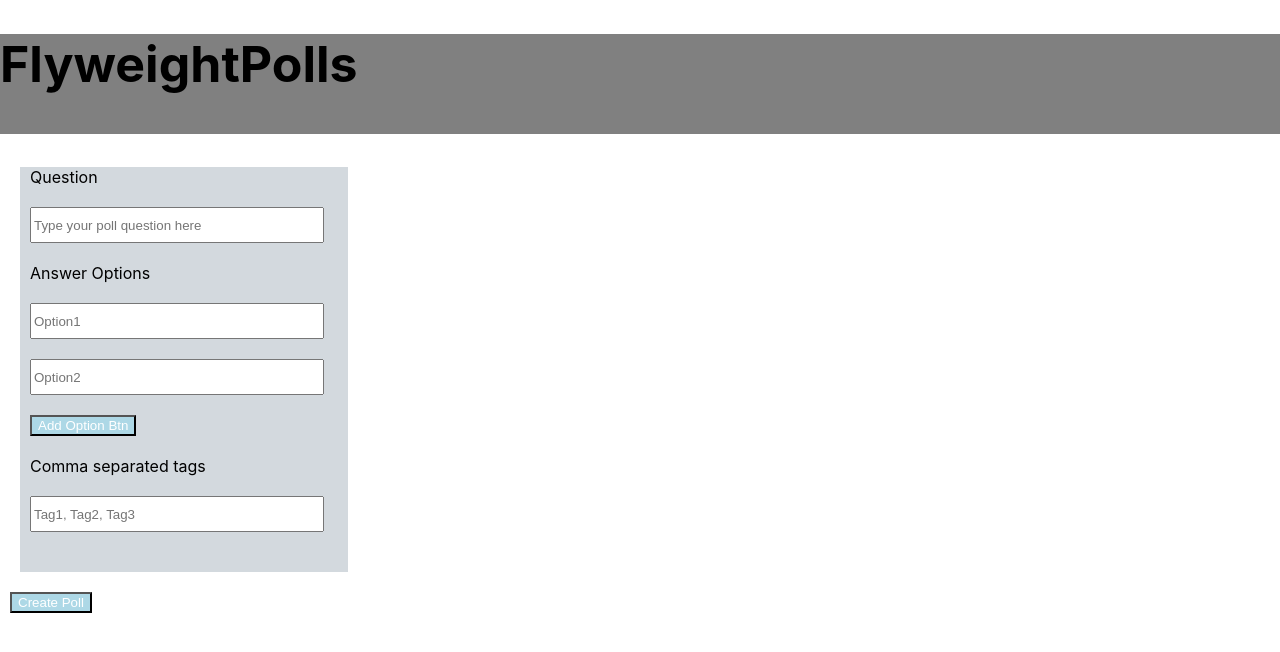
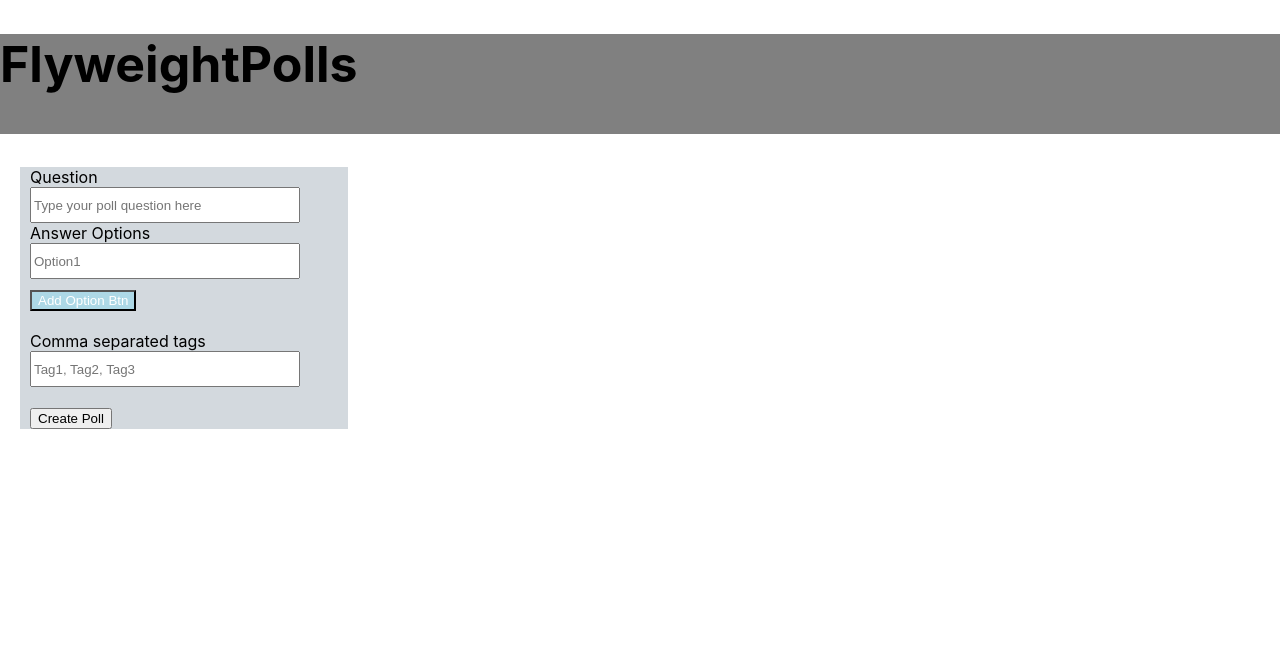
Before and after one commit to MJ-1-2-3/reactpoll, a React (Create React App) app: page /create in a window 1280 px wide. Shown: the top 652 px of the page. Built offline with nearby package versions, Linux system fonts and the light colour scheme.

Commit message:
Create poll submit

```diff
--- a/src/AddOptionBtn.js
+++ b/src/AddOptionBtn.js
@@ -1,8 +1,9 @@
 import React from 'react'
 
-function AddOptionBtn() {
+function AddOptionBtn({ onAddOption }) {
     const handleClick = () => {
         console.log("Add Option Btn clicked");
+        onAddOption();
     };
 
     const buttonStyle={
@@ -11,7 +12,7 @@ function AddOptionBtn() {
     }
 
   return (
-    <button style={buttonStyle} onClick={handleClick}>Add Option Btn</button>
+    <button type = "button" style={buttonStyle} onClick={handleClick}>Add Option Btn</button>
 
   );
 };
--- a/src/App.js
+++ b/src/App.js
@@ -11,7 +11,7 @@ function App() {
         <Routes>
           <Route path="/" element={<Home />} />
           {/* <Route path="/polls/" element={<PollDetail />} /> */}
-          <Route path="/polls/:id" element={<PollDetail />} />
+<Route path="/polls/:id" element={<PollDetail />} />
           <Route path="/vote/:id" element={<VoteOnThisPoll />} />
           <Route path="/create" element={<CreatePoll />} />
         </Routes>
--- a/src/MainContent.js
+++ b/src/MainContent.js
@@ -1,7 +1,25 @@
-import React, { useEffect, useState, useContext } from 'react';
-import { Link } from 'react-router-dom';
-import { useLocation } from 'react-router-dom';
-import TagsContext from './TagsContext';
+import React, { useEffect, useState, useContext } from "react";
+import { Link } from "react-router-dom";
+import { useLocation } from "react-router-dom";
+import TagsContext from "./TagsContext";
+
+const styles = {
+  table: {
+    width: "100%",
+    borderCollapse: "collapse",
+    border: "1px solid black",
+  },
+  th: {
+    border: "1px solid black",
+    padding: "8px",
+    textAlign: "left",
+    backgroundColor: "#f2f2f2",
+  },
+  td: {
+    border: "1px solid black",
+    padding: "8px",
+  },
+};
 
 function MainContent() {
   const [data, setData] = useState([]);
@@ -9,13 +27,13 @@ function MainContent() {
   const location = useLocation();
 
   useEffect(() => {
-    let url = 'http://127.0.0.1:8000/polls/getpolls/';
+    let url = "http://127.0.0.1:8000/polls/getpolls/";
 
     if (selectedTags.length !== 0) {
-      const tagsString = selectedTags.join(',');
-      console.log('Tags:', tagsString);
-      url = 'http://127.0.0.1:8000/polls/tag/' + tagsString + '/';
-      console.log('URL:', url);
+      const tagsString = selectedTags.join(",");
+      console.log("Tags:", tagsString);
+      url = "http://127.0.0.1:8000/polls/tag/" + tagsString + "/";
+      console.log("URL:", url);
     }
 
     fetch(url)
@@ -23,37 +41,36 @@ function MainContent() {
         if (response.ok) {
           return response.json();
         } else {
-          throw new Error('Error fetching data');
+          throw new Error("Error fetching data");
         }
       })
       .then((data) => {
-        console.log('API response:', data);
+        console.log("API response:", data);
         setData(data);
       })
       .catch((error) => {
-        console.error('Error fetching data:', error);
+        console.error("Error fetching data:", error);
       });
   }, [selectedTags]);
 
   return (
     <div>
-      <table className="my-table">
+      <table style={styles.table}>
         <thead>
           <tr>
-            <th>Number</th>
-            <th>Poll Question</th>
-            <th>Total Votes</th>
-            <th>Tags</th>
+            <th style={styles.th}>Number</th>
+            <th style={styles.th}>Poll Question</th>
+            <th style={styles.th}>Total Votes</th>
+            <th style={styles.th}>Tags</th>
           </tr>
         </thead>
         <tbody>
           {data.map((item, index) => (
             <tr key={index}>
-              <td>{index + 1}</td>
-              <td>
+              <td style={styles.td}>{index + 1}</td>
+              <td style={styles.td}>
                 <Link
                   to={{
-                    // pathname: `/vote/${item.id}`,
                     pathname: `/polls/${item.id}`,
                     state: { background: location },
                   }}
@@ -61,8 +78,8 @@ function MainContent() {
                   {item.Question}
                 </Link>
               </td>
-              <td>{calculateTotalVotes(item.OptionVote)}</td>
-              <td>{item.Tags.join(', ')}</td>
+              <td style={styles.td}>{calculateTotalVotes(item.OptionVote)}</td>
+              <td style={styles.td}>{item.Tags.join(", ")}</td>
             </tr>
           ))}
         </tbody>
--- a/src/PollDetail.js
+++ b/src/PollDetail.js
@@ -2,7 +2,6 @@ import React ,  { useEffect ,useState} from "react";
 import Heading from "./Heading";
 import VoteOnThisPollBtn from "./VoteOnThisPollBtn";
 import Table2 from "./Table2";
-import Tags from "./Tags";
 import { PieChart } from "./PieChart";
 import { useNavigate ,useParams} from "react-router-dom";
 
@@ -39,11 +38,25 @@ const styles = {
     gridTemplateRows: "1fr 3fr 3fr",
     gridTemplateColumns: "1fr 4fr 6fr",
   },
-  footer: {
-    padding: "0 3rem",
-  },
+
   caption: {
     justifyContent: "center",
+  },
+
+  table: {
+    width: "100%",
+    borderCollapse: "collapse",
+    border: "1px solid black", // Add border to the table
+  },
+  th: {
+    border: "1px solid black",
+    padding: "8px",
+    textAlign: "left",
+    backgroundColor: "#f2f2f2", // Add background color to table header
+  },
+  td: {
+    border: "1px solid black",
+    padding: "8px",
   },
 };
 
@@ -52,6 +65,7 @@ export default function PollDetail() {
   const {id} = useParams();
   const [question, setQuestion] = useState("");
   const [tableData, setTableData] = useState([]);
+  const [tags, setTags] = useState([]);
 
   useEffect(() => {
     // Function to make the API call
@@ -61,7 +75,8 @@ export default function PollDetail() {
         const data = await response.json();
         console.log(data); // Print the response data in the console
         setQuestion(data.Question); // Set the question in the state
-        setTableData(data.tableData); // Set the table data in the state
+        setTableData(data.OptionVote); // Set the table data in the state
+        setTags(data.Tags);
       } catch (error) {
         console.error(error); // Print any error that occurred
       }
@@ -73,29 +88,75 @@ export default function PollDetail() {
   const handleVoteClick = () => {
     navigate(`/vote/${id}`);
   };
+//   return (
+//     <div style={styles.main}>
+//       <Heading />
+//       <div style={styles.container}>
+//         <div style={styles.content}>
+//           <h1 style={styles.heading}> {question}</h1> {/* Display the question here */}
+//           <button style={styles.btn} onClick={handleVoteClick}>
+//             Vote on this Poll
+//           </button>
+//           <br />
+//           <br />
+//           <Table2 data={tableData} /> {/* Pass the table data as props */}
+//         </div>
+//         <div style={styles.figure}>
+//           <PieChart />
+//           <div>
+//             <p style={styles.caption}>Total Votes : 22</p>
+//           </div>
+//         </div>
+//       </div>
+//       <div style={styles.footer}>
+//         <p>Tags: Sports, Games</p>
+//       </div>
+//     </div>
+//   );
+// }
+
+
+
+
 return (
   <div style={styles.main}>
     <Heading />
     <div style={styles.container}>
       <div style={styles.content}>
-          <h1 style={styles.heading}> {question}</h1> {/* Display the question here */}
+        <h1 style={styles.heading}>{question}</h1>
         <button style={styles.btn} onClick={handleVoteClick}>
           Vote on this Poll
         </button>
         <br />
         <br />
-          <Table2 data={tableData} /> {/* Pass the table data as props */}
+        <table style={styles.table}>
+          <thead>
+            <tr>
+              <th style={styles.th}>Option</th>
+              <th style={styles.th}>TotalVotes</th>
+            </tr>
+          </thead>
+          <tbody>
+            {Object.entries(tableData).map(([option, totalVotes], index) => (
+              <tr key={index}>
+
+                <td style={styles.td}>{option}</td>
+                <td style={styles.td}>{totalVotes}</td>
+              </tr>
+            ))}
+          </tbody>
+        </table>
       </div>
       <div style={styles.figure}>
         <PieChart />
         <div>
-            <p style={styles.caption}>Total Votes : 22</p>
+          <p style={styles.caption}>Total Votes: 22</p>
+        </div>
+
       </div>
     </div>
-      </div>
-      <div style={styles.footer}>
-        <p>Tags: Sports, Games</p>
-      </div>
+    <p>Tags: {tags.join(", ")}</p>
+
   </div>
 );
 }
--- a/src/QandA.js
+++ b/src/QandA.js
@@ -1,34 +1,214 @@
-import React from 'react'
-import './QandA.css';
-import './AddOptionBtn'
-import AddOptionBtn from './AddOptionBtn';
-import CreatePollBtn from './CreatePollBtn';
-function QandA() {
-  return (
-        <div class="list">
-          <div class="form">
-            <form />
-            <label for="question" >Question</label><br/>
-            <input class="box" type="text" id="question" name="question" placeholder="Type your poll question here"  /><br />
+// import React, { useState } from 'react';
+// import { useNavigate } from 'react-router-dom';
+// import './QandA.css';
+// import './AddOptionBtn'
+// import AddOptionBtn from './AddOptionBtn';
 
-            <label for="answer">Answer Options</label><br/>
-            <input type = "text" class="box" id = "option1" name="option1" placeholder="Option1"  /><br/>
-            <input type = "text" id = "option2" class="box"  name="option2" placeholder="Option2"  /><br/>
+// const styles = {
+//   optionInput: {
+//     marginBottom: '10px', // Add spacing between options
+//   },
+// };
+// function QandA() {
+//   const [options, setOptions] = useState(['']);
+//   const [question, setQuestion] = useState('');
+//   const [tags, setTags] = useState('');
+//   const navigate = useNavigate();
 
-            <AddOptionBtn />
-            <div class="Double_arrow"></div><br />
+//   const handleAddOption = () => {
+//     setOptions([...options, '']);
+//   };
 
-            <label for="tags">Comma separated tags</label><br/>
-            <input type = "text"  class="box" id="tags" name="tags" placeholder="Tag1, Tag2, Tag3" /><br/><br/>
+//   const handleOptionChange = (index, value) => {
+//     const updatedOptions = [...options];
+//     updatedOptions[index] = value;
+//     setOptions(updatedOptions);
+//   };
+//   const handleSubmit = async (e) => {
+//     e.preventDefault();
 
-            </div>
-            <br />
-            <CreatePollBtn />
+//     const data = {
+//       question,
+//       options,
+//       tags,
+//     };
+//   }
+
+//   try {
+//     const url = `http://127.0.0.1:8000/polls/api1/`;
+//     const config = {
+//       method: 'POST',
+//       headers: {
+//         'Accept': 'application/json',
+//         'Content-Type': 'application/json',
+//       },
+//       body: JSON.stringify(data),
+//     };
+//     const response = await fetch(url, config);
+//     if (response.ok) {
+//       // Redirect the user after successful submission
+//       navigate('/success'); // Replace '/success' with your desired success page URL
+//     } else {
+//       // Handle other responses or show an error message
+//     }
+//   } catch (error) {
+//     // Handle error or show an error message
+//   }
+
+//   };
+
+//   return (
+//         <div class="list">
+//           <div class="form">
+//             <form />
+//             <label for="question" >Question</label><br/>
+//             <input class="box" type="text" id="question" name="question" placeholder="Type your poll question here"  /><br />
+
+//             <label for="answer">Answer Options</label><br/>
+//             {options.map((option, index) => (
+//             <input
+//               key={index}
+//               type="text"
+//               className="box"
+//               style={styles.optionInput}
+//               value={option}
+//               onChange={(e) => handleOptionChange(index, e.target.value)}
+//               placeholder={`Option${index + 1}`}
+//             />
+//           ))}
 
 
-          </div>
+//             <AddOptionBtn  onAddOption={handleAddOption}/>
+//             <div class="Double_arrow"></div><br />
 
-  )
+//             <label for="tags">Comma separated tags</label><br/>
+//             <input type = "text"  class="box" id="tags" name="tags" placeholder="Tag1, Tag2, Tag3" /><br/><br/>
+
+//             </div>
+//             <br />
+//             <button type="submit">Create Poll</button>
+
+
+//           </div>
+
+//   );
+// }
+
+// export default QandA;
+
+
+import React, { useState } from 'react';
+import { useNavigate } from 'react-router-dom';
+import './QandA.css';
+import './AddOptionBtn';
+import AddOptionBtn from './AddOptionBtn';
+
+const styles = {
+  optionInput: {
+    marginBottom: '10px', // Add spacing between options
+  },
+};
+
+function QandA() {
+  const [OptionVote, setOptions] = useState(['']);//decalre state variable OptionVote and its setter function setOptions
+  const [Question, setQuestion] = useState('');
+  const [Tags, setTags] = useState(['']);
+  const navigate = useNavigate();
+
+  const handleAddOption = () => {
+
+    setOptions([...OptionVote, '']); //spread operator that creates a shallow copy of thw options array
+  };
+
+  const handleOptionChange = (index, value) => {
+    const updatedOptions = [...OptionVote];
+    updatedOptions[index] = value;
+    setOptions(updatedOptions);
+  };
+
+  const handleSubmit = async (e) => { //arrow function taking event e as parameter
+    e.preventDefault();
+
+    const data = {
+      Question,
+      OptionVote,
+      Tags,
+    };
+
+    try {
+      const url = 'http://127.0.0.1:8000/polls/api1/';
+      const config = {     //Has the configuration options for fethch request
+        method: 'POST',
+        headers: {
+          'Accept': 'application/json',
+          'Content-Type': 'application/json',
+        },
+        body: JSON.stringify(data),
+
+      };
+
+      const response = await fetch(url, config);  //await waits for the response to be resolved before continuing code execution
+
+      if (response.ok) {
+        // Redirect the user after successful submission
+        navigate('/'); // Replace '/success' with your desired success page URL
+      } else {
+        // Handle other responses or show an error message
+      }
+    } catch (error) {
+      // Handle error or show an error message
+    }
+
+
+  };
+
+  return (
+    <div className="list">
+      <div className="form">
+        <form onSubmit={handleSubmit}>
+          <label htmlFor="question">Question</label><br/>
+          <input
+            className="box"
+            type="text"
+            id="question"
+            name="question"
+            placeholder="Type your poll question here"
+            value={Question}
+            onChange={(e) => setQuestion(e.target.value)}
+          /><br />
+
+          <label htmlFor="answer">Answer Options</label><br/>
+          {OptionVote.map((OptionVote, index) => (
+            <input
+              key={index}
+              type="text"
+              className="box"
+              style={styles.optionInput}
+              value={OptionVote}
+              onChange={(e) => handleOptionChange(index, e.target.value)}
+              placeholder={`Option${index + 1}`}
+            />
+          ))}
+
+          <AddOptionBtn onAddOption={ handleAddOption} />
+          <div className="Double_arrow"></div><br />
+
+          <label htmlFor="tags">Comma separated tags</label><br/>
+          <input
+            type="text"
+            className="box"
+            id="tags"
+            name="tags"
+            placeholder="Tag1, Tag2, Tag3"
+            value={Tags}
+            onChange={(e) => setTags(e.target.value.split(','))}
+          /><br/><br/>
+
+          <button type="submit" >Create Poll</button>
+        </form>
+      </div>
+    </div>
+  );
 }
 
-export default QandA
+export default QandA;
--- a/src/VoteOnThisPoll.js
+++ b/src/VoteOnThisPoll.js
@@ -1,12 +1,14 @@
 import React, { useEffect, useState } from 'react';
 import Heading from './Heading';
-import { useParams } from 'react-router-dom';
+import { useParams,useNavigate } from 'react-router-dom';
 
 function VoteOnThisPoll() {
   const { id } = useParams();
   const [question, setQuestion] = useState('');
   const [options, setOptions] = useState([]);
   const [selectedOption, setSelectedOption] = useState('');
+  const navigate = useNavigate();
+
 
   useEffect(() => {
     fetchData();
@@ -48,6 +50,7 @@ function VoteOnThisPoll() {
       if (response.ok) {
         // Vote successfully updated, handle any necessary actions
         console.log('Vote submitted successfully');
+        navigate(`/polls/${id}`);
       } else {
         throw new Error('Error updating vote');
       }
```
Lines whose indentation alone changed are shown as unchanged.
